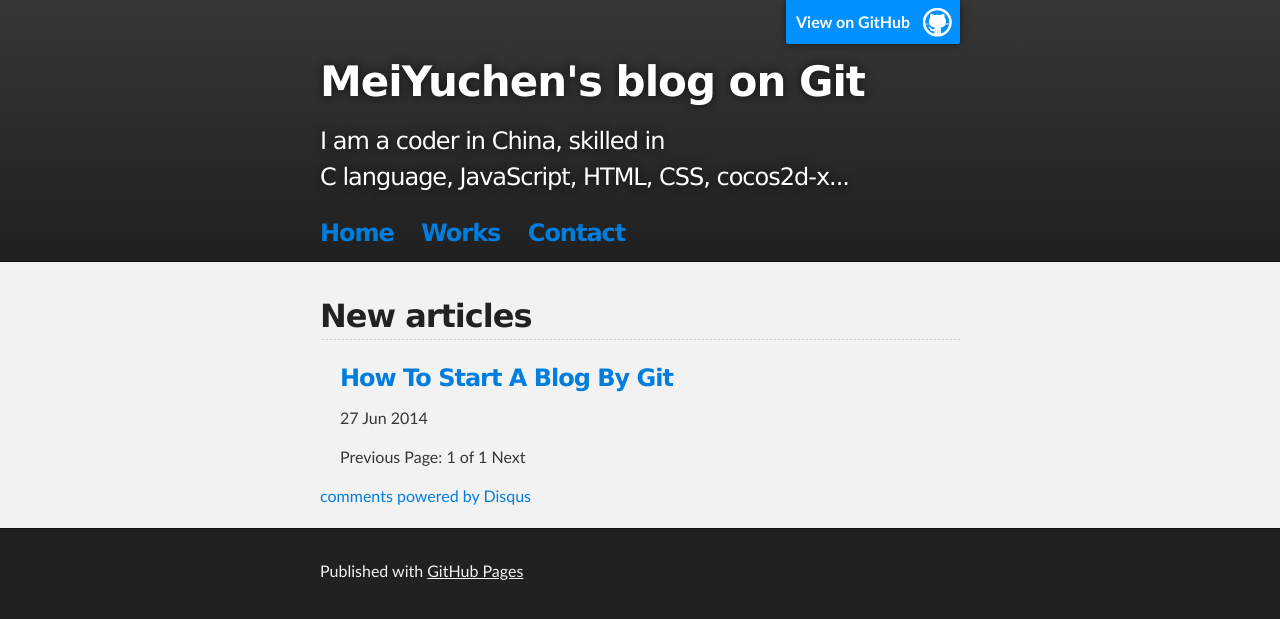
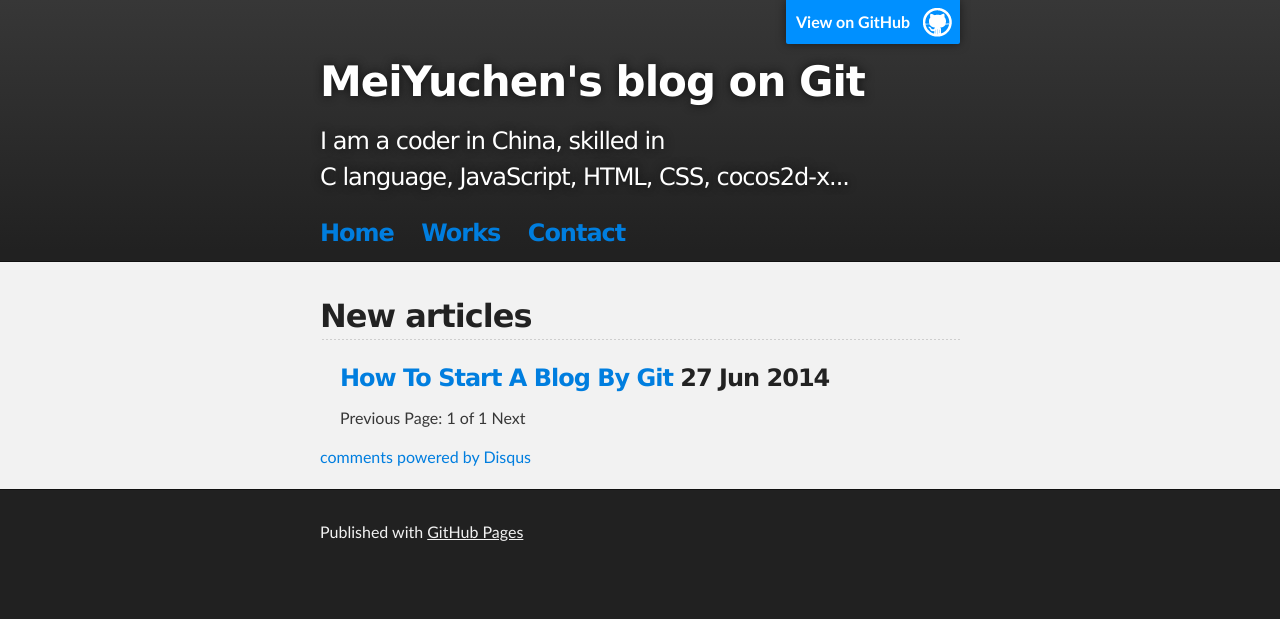
Before and after one commit to mycmessia/mycmessia.github.io, a Jekyll site: the page built from index.html, in a window 1280 px wide. Shown: the top 619 px of the page. Built offline with Jekyll 4.4.1, drawn with Linux system fonts in a browser that asks for light colours; the list of posts is cut into pages by our own code; comment, search, counter and statistics services are not loaded.

Commit message:
change index.html
change the format of article titles in index.html

```diff
--- a/index.html
+++ b/index.html
@@ -7,10 +7,10 @@
 <ul>
 	<!-- This loops through the paginated posts -->
 	{% for post in paginator.posts %}
-	  <h3><a href="{{ post.url }}">{{ post.title }}</a></h3>
-	  <p class="author">
-	    <span class="date">{{ post.date | date_to_string }}</span>
-	  </p>
+	  <h3>
+	  	<a href="{{ post.url }}">{{ post.title }}</a>
+	  	<span class="date">{{ post.date | date_to_string }}</span>
+	  </h3>
 	{% endfor %}
 
 	<!-- Pagination links -->
@@ -18,11 +18,11 @@
 	  {% if paginator.previous_page %}
 	    <a href="/page{{ paginator.previous_page }}" class="previous">Previous</a>
 	  {% else %}
-	    <span class="previous">Previous</span>
+	    <span class="previous"> Previous </span>
 	  {% endif %}
-	  <span class="page_number ">Page: {{ paginator.page }} of {{ paginator.total_pages }}</span>
+	  <span class="page_number "> Page: {{ paginator.page }} of {{ paginator.total_pages }} </span>
 	  {% if paginator.next_page %}
-	    <a href="/page{{ paginator.next_page }}" class="next">Next</a>
+	    <a href="/page{{ paginator.next_page }}" class="next"> Next ></a>
 	  {% else %}
 	    <span class="next ">Next</span>
 	  {% endif %}
```
